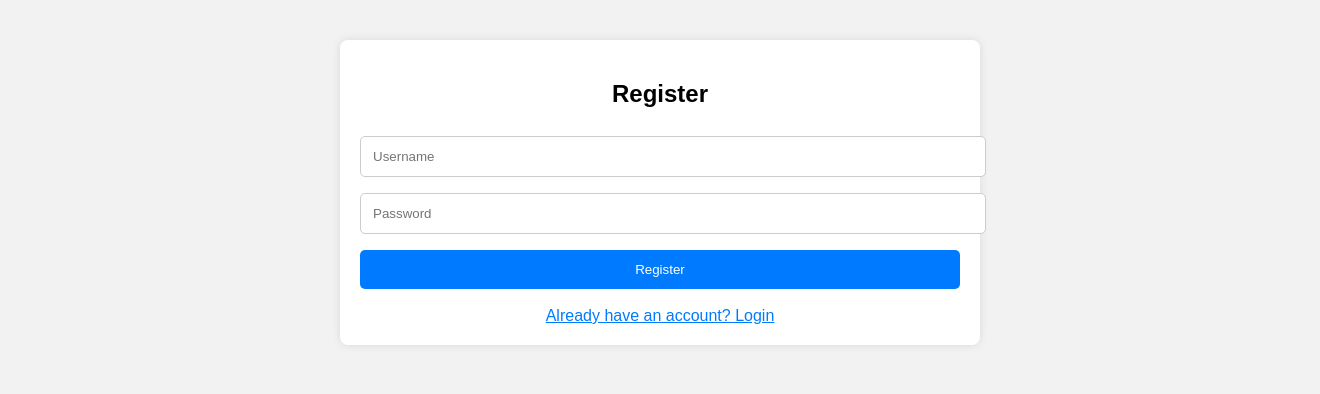
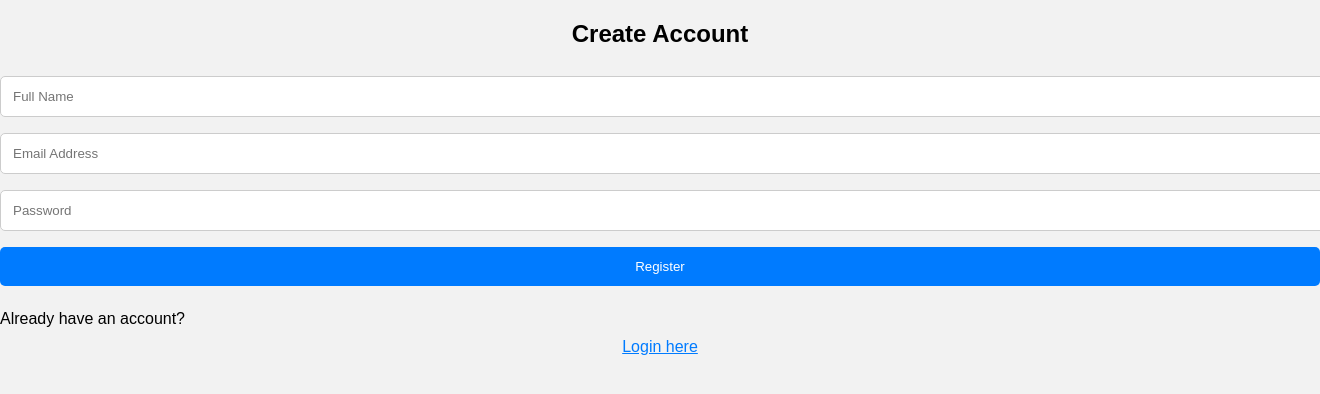
Before and after one commit to talha441/WalletoHub, a Flask app: page /register in a window 1320 px wide; the page is wider, and only the part inside the window is pictured. Shown: the top 394 px of that part. Run offline with Flask 3, Linux system fonts and the light colour scheme.

Commit message:
Update register.html

```diff
--- a/templates/register.html
+++ b/templates/register.html
@@ -1,11 +1,19 @@
-{% extends 'base.html' %}
-{% block title %}Register{% endblock %}
-{% block content %}
-<h2>Register</h2>
-<form method="POST">
-  <input type="text" name="username" placeholder="Username" required>
-  <input type="password" name="password" placeholder="Password" required>
-  <button type="submit">Register</button>
-</form>
-<a href="/login">Already have an account? Login</a>
-{% endblock %}
+<!DOCTYPE html>
+<html>
+<head>
+  <title>Register - WalletoHub</title>
+  <link rel="stylesheet" href="/static/style.css">
+</head>
+<body>
+  <div class="form-container">
+    <h2>Create Account</h2>
+    <form method="POST">
+      <input type="text" name="name" placeholder="Full Name" required>
+      <input type="email" name="email" placeholder="Email Address" required>
+      <input type="password" name="password" placeholder="Password" required>
+      <button type="submit">Register</button>
+    </form>
+    <p>Already have an account? <a href="/login">Login here</a></p>
+  </div>
+</body>
+</html>
```
